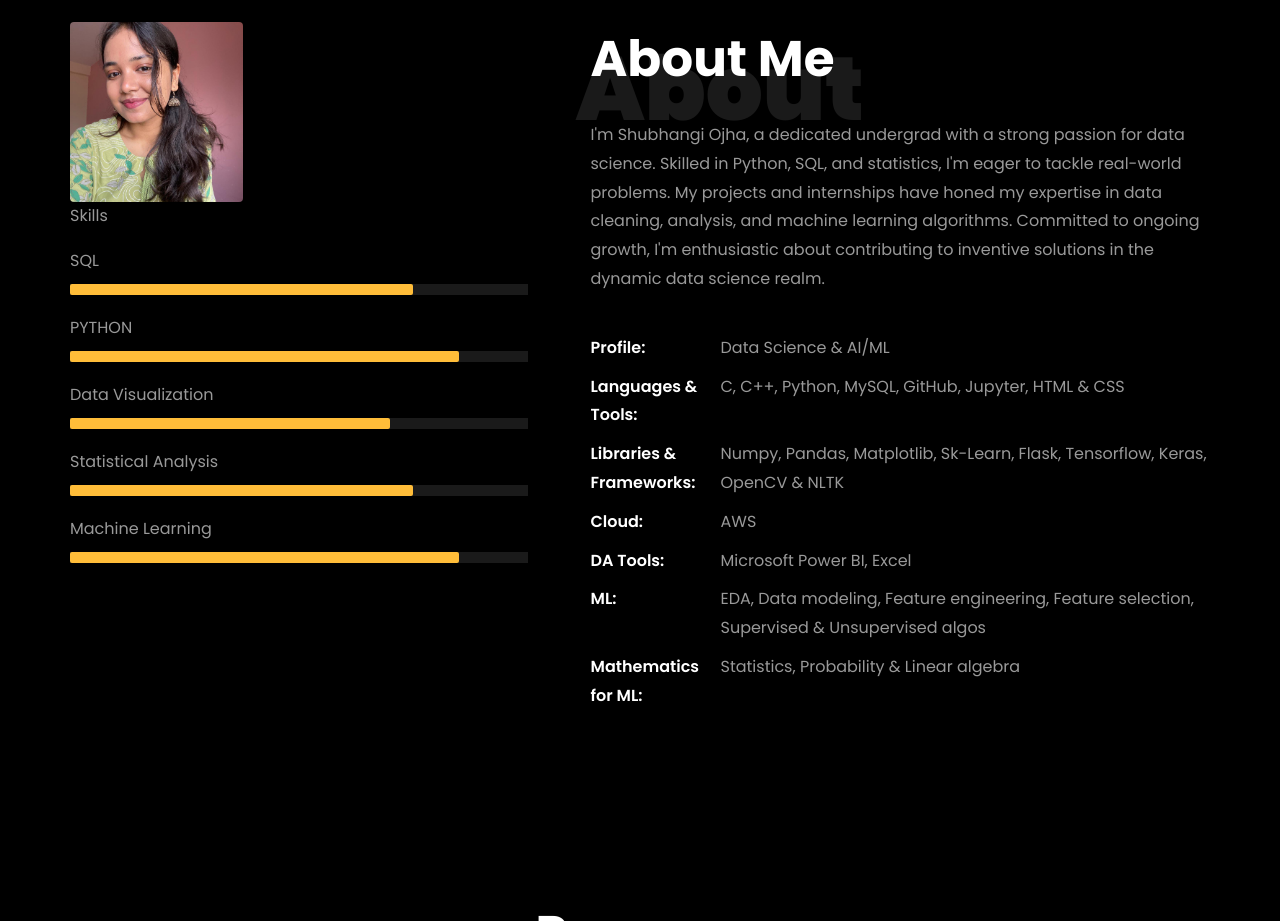
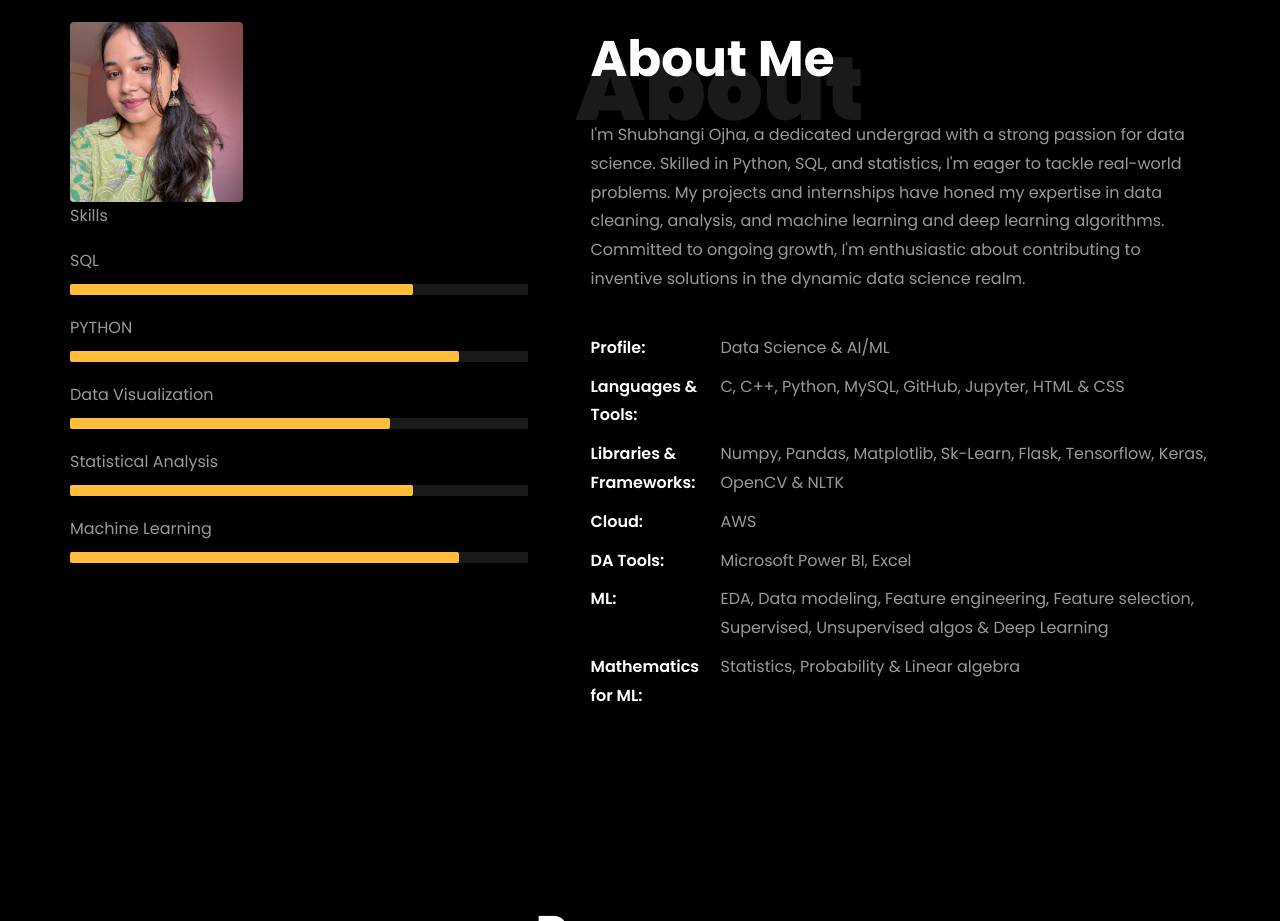
Before and after one commit to Shubhangeee/Shubhangeee.github.io, a plain HTML site: page index.html in a window 1280 px wide. Shown: the part 840-1761 px from the top of the page. Drawn offline with Linux system fonts and the light colour scheme; files whose address does not match are found by name.

Commit message:
Update index.html

```diff
--- a/index.html
+++ b/index.html
@@ -263,7 +263,7 @@
 
 								<p>I'm Shubhangi Ojha, a dedicated undergrad with a strong passion for data science.
 									 Skilled in Python, SQL, and statistics, I'm eager to tackle real-world problems.
-									  My projects and internships have honed my expertise in data cleaning, analysis, and machine learning algorithms.
+									  My projects and internships have honed my expertise in data cleaning, analysis, and machine learning and deep learning algorithms.
 									   Committed to ongoing growth, I'm enthusiastic about contributing to inventive solutions in the dynamic data science realm.</p>
 								<ul class="about-info mt-4 px-md-0 px-2">
 									<li class="d-flex"><span>Profile:</span> <span>Data Science &amp; AI/ML</span></li>
@@ -271,7 +271,7 @@
 									<li class="d-flex"><span>Libraries &amp; Frameworks:</span> <span>Numpy, Pandas, Matplotlib, Sk-Learn, Flask, Tensorflow, Keras, OpenCV &amp; NLTK</span></li>
 									<li class="d-flex"><span>Cloud:</span> <span>AWS</span></li>
 									<li class="d-flex"><span>DA Tools:</span> <span>Microsoft Power BI, Excel</span></li>
-									<li class="d-flex"><span>ML:</span> <span>EDA, Data modeling, Feature engineering, Feature selection, Supervised &amp; Unsupervised algos</span></li>
+									<li class="d-flex"><span>ML:</span> <span>EDA, Data modeling, Feature engineering, Feature selection, Supervised, Unsupervised algos &amp; Deep Learning</span></li>
 									<li class="d-flex"><span>Mathematics for ML:</span> <span>Statistics, Probability &amp; Linear algebra</span></li>
 
 								</ul>
@@ -505,7 +505,7 @@
           			<span class="icon-globe"></span>
           		</div>
           		<h3 class="mb-4">Download Resume</h3>
-	            <p><a href="https://drive.google.com/file/d/1jgUpe6j9QAbV0QFQMOUriZAfYYvVhGsB/view?usp=sharing">Link</a></p>
+	            <p><a href="https://drive.google.com/file/d/1NtP3RZ5dKf2iI_zHixH_vGlI-AK5A16y/view?usp=sharing">Link</a></p>
 	          </div>
           </div>
 
```
